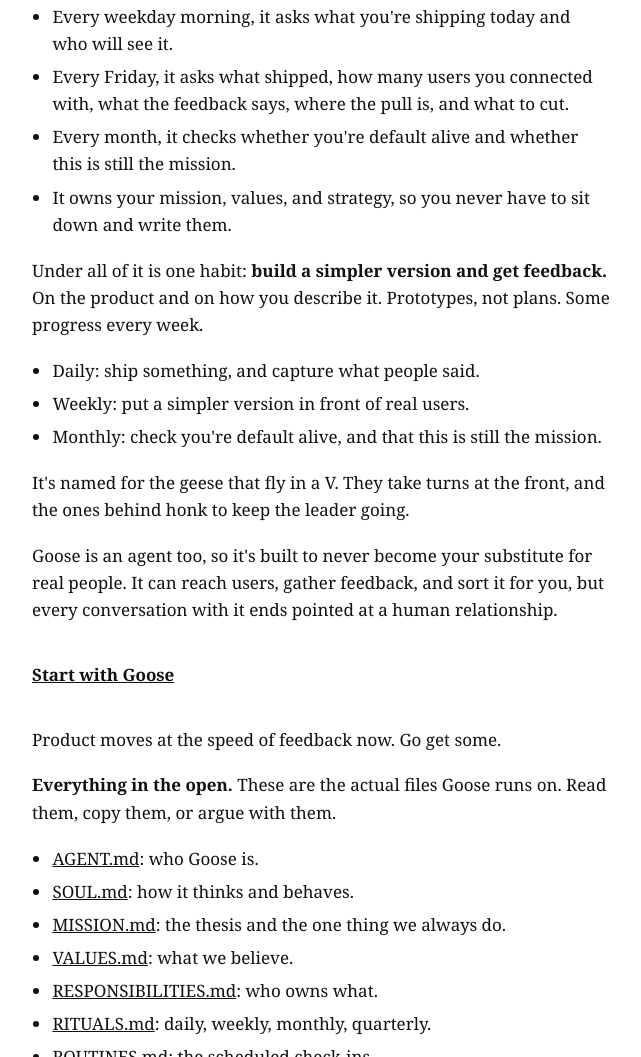
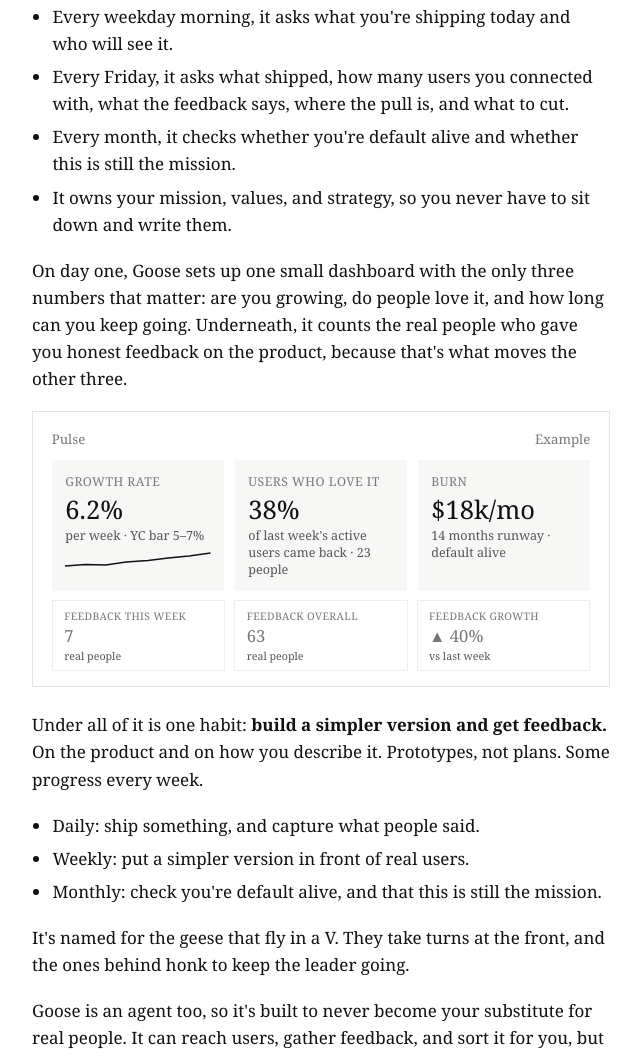
Before and after one commit to shanemac/goose, a website: page index.html in a window 1280 px wide. Shown: the part 1977-3034 px from the top of the page, without its empty margins (319-960 px from the left). Drawn offline with Linux system fonts and the light colour scheme.

Commit message:
Pulse dashboard example: growth, love, burn, feedback

```diff
--- a/index.html
+++ b/index.html
@@ -20,6 +20,18 @@
   .copy:hover { color: #111; }
   pre { margin: 0 0 1.1em; padding: .8em 1em; background: #f6f6f6; overflow-x: auto; white-space: pre-wrap; word-break: break-all; }
   code { font: 13px/1.5 Menlo, Consolas, monospace; }
+  .pulse { border: 1px solid #e5e5e5; padding: 1em 1.1em .9em; margin: 0 0 1.4em; }
+  .pulse-head { display: flex; justify-content: space-between; font-size: .78em; color: #777; margin-bottom: .7em; }
+  .tiles { display: grid; grid-template-columns: repeat(3, 1fr); gap: .6em; }
+  .tile { background: #f7f7f5; padding: .7em .8em; }
+  .tile .k { font-size: .72em; color: #777; text-transform: uppercase; letter-spacing: .04em; }
+  .tile .v { font-size: 1.5em; line-height: 1.25; margin: .1em 0; }
+  .tile .s { font-size: .74em; color: #555; line-height: 1.35; }
+  .tile svg { display: block; width: 100%; height: 18px; margin-top: .3em; }
+  .tiles.small { margin-top: .6em; }
+  .tiles.small .tile { background: #fff; border: 1px solid #eee; padding: .5em .8em; }
+  .tiles.small .v { font-size: 1.15em; }
+  @media (max-width: 30em) { .tiles { grid-template-columns: 1fr; } }
 </style>
 </head>
 <body>
@@ -65,6 +77,23 @@
   <li>Every month, it checks whether you're default alive and whether this is still the mission.</li>
   <li>It owns your mission, values, and strategy, so you never have to sit down and write them.</li>
 </ul>
+
+<p>On day one, Goose sets up one small dashboard with the only three numbers that matter: are you growing, do people love it, and how long can you keep going. Underneath, it counts the real people who gave you honest feedback on the product, because that's what moves the other three.</p>
+
+<div class="pulse" aria-label="Example Goose dashboard">
+  <div class="pulse-head"><span>Pulse</span><span>Example</span></div>
+  <div class="tiles">
+    <div class="tile"><div class="k">Growth rate</div><div class="v">6.2%</div><div class="s">per week · YC bar 5–7%</div>
+      <svg viewBox="0 0 100 18" preserveAspectRatio="none" aria-hidden="true"><polyline fill="none" stroke="#111" stroke-width="1.4" vector-effect="non-scaling-stroke" points="0,16 14,14.5 28,15 42,12 57,10.5 71,8 85,6 100,3"/></svg></div>
+    <div class="tile"><div class="k">Users who love it</div><div class="v">38%</div><div class="s">of last week's active users came back · 23 people</div></div>
+    <div class="tile"><div class="k">Burn</div><div class="v">$18k/mo</div><div class="s">14 months runway · default alive</div></div>
+  </div>
+  <div class="tiles small">
+    <div class="tile"><div class="k">Feedback this week</div><div class="v">7</div><div class="s">real people</div></div>
+    <div class="tile"><div class="k">Feedback overall</div><div class="v">63</div><div class="s">real people</div></div>
+    <div class="tile"><div class="k">Feedback growth</div><div class="v">▲ 40%</div><div class="s">vs last week</div></div>
+  </div>
+</div>
 
 <p>Under all of it is one habit: <b>build a simpler version and get feedback.</b> On the product and on how you describe it. Prototypes, not plans. Some progress every week.</p>
 
```
